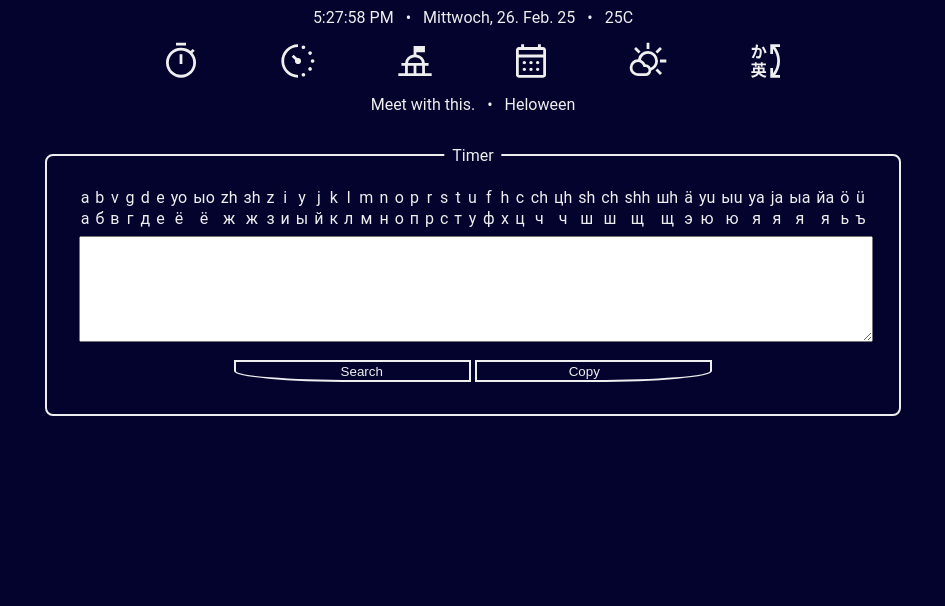
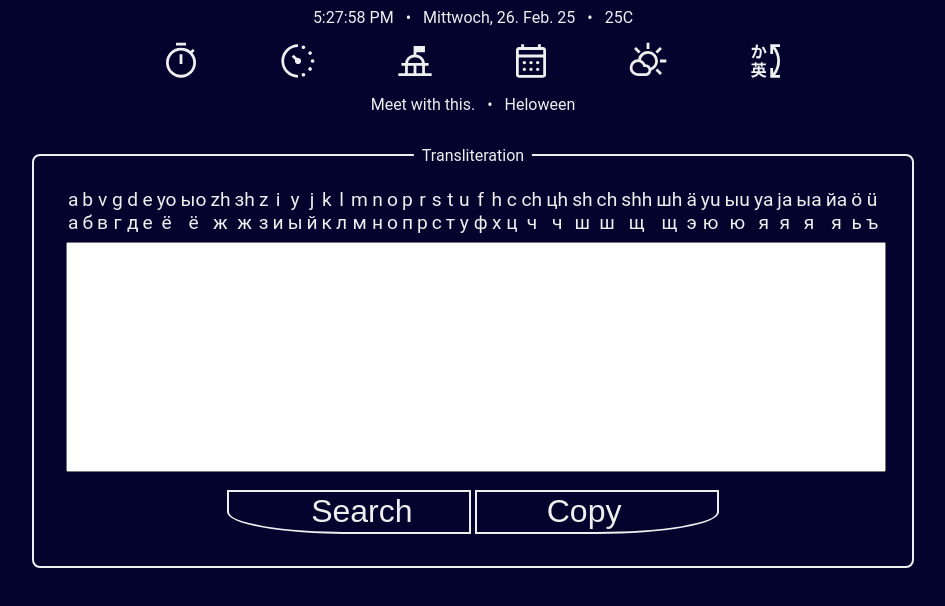
Before and after one commit to abusnitsky/simple-tools, a React (Vite) app in the folder simple-tools/: page /translit in a window 1280 px wide. Shown: the top 606 px of the page, without its empty margins (167-1112 px from the left). Built offline with nearby package versions, Linux system fonts and the light colour scheme.

Commit message:
adjust design of Translit

```diff
--- a/simple-tools/src/Translit/Translit.jsx
+++ b/simple-tools/src/Translit/Translit.jsx
@@ -43,12 +43,12 @@ const Translit = () => {
     return (
         <div className={styles.translitPage}>
             <div className={styles.translitContainer}>
-                <div className={styles.translitTitle}>Timer</div>
+                <div className={styles.translitTitle}>Transliteration</div>
                 <div className={styles.infoRow}>
                     {Object.entries(translitCollection).map(([key, value]) => (
                         <div key={key} className={styles.translitInfo}>
-                          <div className={styles.translitInfoTop}>{key}</div>
-                          <div className={styles.translitInfoBottom}>{value}</div>
+                          <div>{key}</div>
+                          <div>{value}</div>
                         </div>
                     ))}
                 </div>
--- a/simple-tools/src/Translit/Translit.module.css
+++ b/simple-tools/src/Translit/Translit.module.css
@@ -36,31 +36,28 @@
 .infoRow {
     display: flex;
     flex-wrap: wrap;
-    gap: 2px;
-    /* background-color: #07075a; */
+    align-items: center;
+    justify-content: center;
 }
 
 .translitInfo {
     display: inline-flex;
     flex-direction: column;
-    font-size: 0.5em;
+    font-size: 0.6em;
     margin: 0 2px;
-    gap: 2px;
     justify-content: center;
     align-items: center;
 }
-
-/* .translitInfoTop {}
-
-.translitInfoBottom {} */
 
 .inputRow {
     margin: 8px 0;
 }
 
 .translitTextArea {
-    width: 100%;
-    height: 100px;
+    min-width: 100%;
+    height: 10em;
+    resize: none;
+    font-size: 0.7em;
 }
 
 .controlsRow {
@@ -76,17 +73,25 @@
     color: #efefef;
     border: 2px solid #efefef;
     width: 30%;
-    padding-top: 2px;
+    font-size: 1em;
+    padding-bottom: 2px;
+}
+
+.searchButton:hover,
+.clipboardButton:hover {
+    cursor: pointer;
+    background-color: #07075a;
+
 }
 
 .searchButton {
     border-bottom-left-radius: 50%;
-    padding-left: 24px;
+    padding-left: 32px;
     margin-right: 2px;
 }
 
 .clipboardButton {
     border-bottom-right-radius: 50%;
-    padding-right: 24px;
+    padding-right: 32px;
     margin-left: 2px;
 }
```
